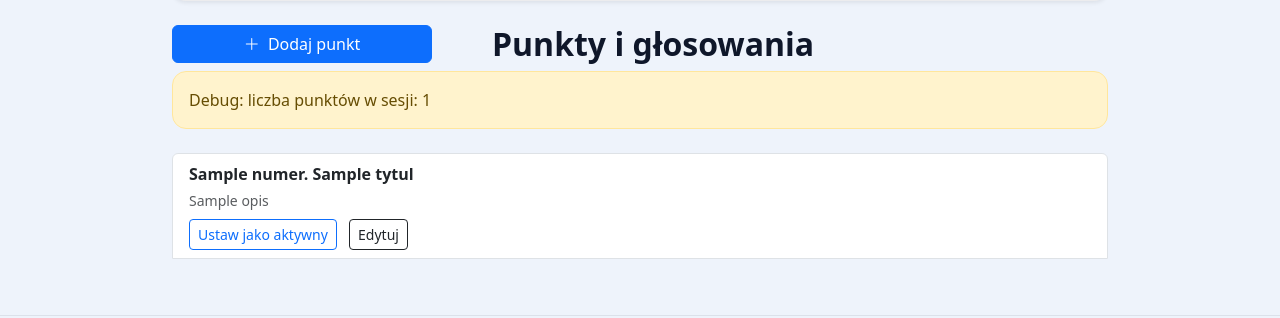
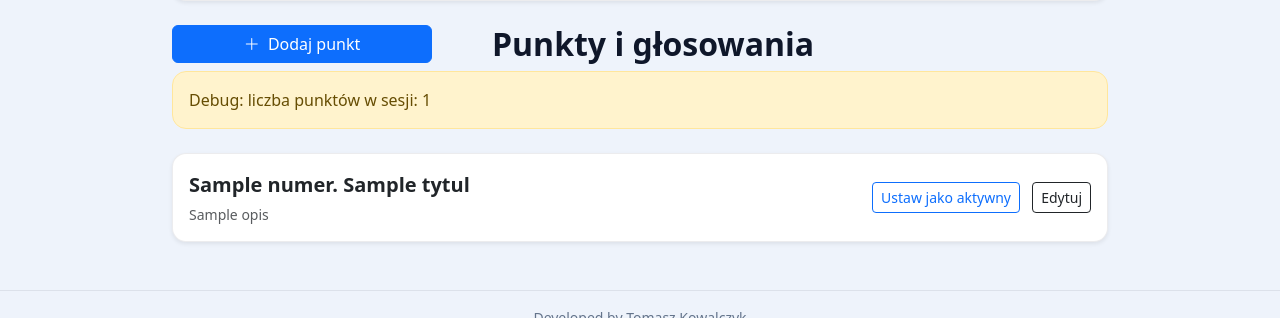
Before and after one commit to TomaszKowalczyk09/esir, a Django app: template core/templates/core/sesja_edytuj.html in a window 1280 px wide. Shown: the part 482-800 px from the top of the page. Run offline with Django 5.2, Linux system fonts and the light colour scheme; the template is opened without the code that fills it: most values are stand-ins (such as "Sample title", 1, 10 or a date in 2020).

Commit message:
Refactor session points display to use card components for improved layout and styling

```diff
--- a/core/templates/core/sesja_edytuj.html
+++ b/core/templates/core/sesja_edytuj.html
@@ -83,17 +83,20 @@
         <div class="alert alert-warning">Debug: liczba punktów w sesji: {{ punkty|length }}</div>
       </div>
       <div class="col-12">
-        <ul class="list-group mb-4">
         {% for punkt in punkty %}
-            <li class="list-group-item">
-              <span class="fw-bold">{{ punkt.numer }}. {{ punkt.tytul }}</span>
+          <div class="card mb-3 shadow-sm">
+            <div class="card-body">
+              <div class="d-flex justify-content-between align-items-center">
+                <div>
+                  <span class="fw-bold fs-5">{{ punkt.numer }}. {{ punkt.tytul }}</span>
                   {% if punkt.aktywny %}
                     <span class="badge bg-primary ms-2">Aktualnie omawiany</span>
                   {% endif %}
                   {% if punkt.opis %}
                     <div class="text-muted small mt-1">{{ punkt.opis }}</div>
                   {% endif %}
-              <div class="mt-2">
+                </div>
+                <div>
                   {% if not forloop.first %}
                     <form method="post" action="{% url 'przesun_punkt_obrad' punkt.id 'up' %}" style="display:inline-block">
                       {% csrf_token %}
@@ -112,7 +115,9 @@
                   </form>
                   <button type="button" class="btn btn-sm btn-outline-dark ms-2" data-bs-toggle="modal" data-bs-target="#modalEdytujPunkt{{ punkt.id }}">Edytuj</button>
                 </div>
-            </li>
+              </div>
+            </div>
+          </div>
           <!-- Modal edycji punktu (pozostawiam, jeśli chcesz rozwinąć) -->
           <div class="modal fade" id="modalEdytujPunkt{{ punkt.id }}" tabindex="-1" aria-labelledby="modalEdytujPunktLabel{{ punkt.id }}" aria-hidden="true">
             <div class="modal-dialog modal-lg">
@@ -131,7 +136,6 @@
             </div>
           </div>
         {% endfor %}
-        </ul>
       </div>
     </div>
     <!-- Modal dodawania punktu -->
```
Lines whose indentation alone changed are shown as unchanged.
